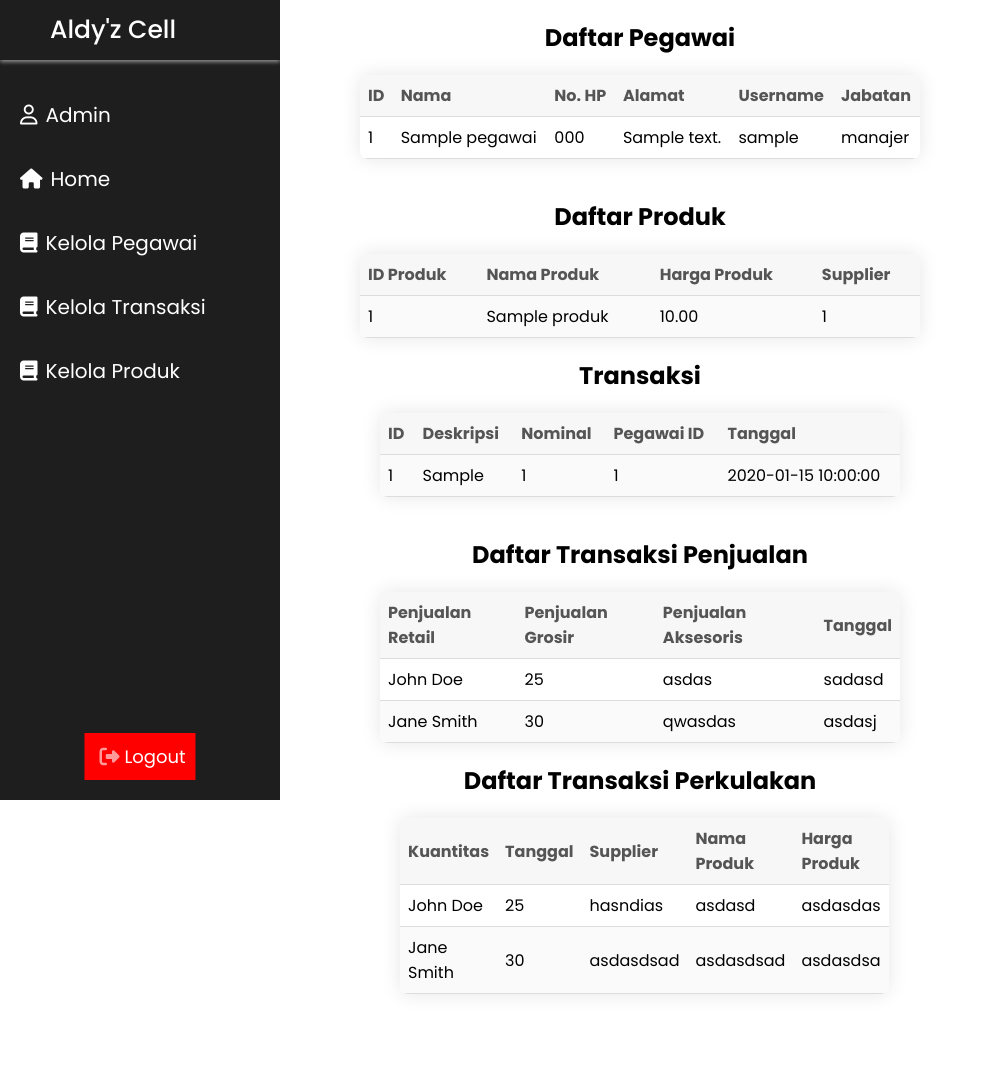
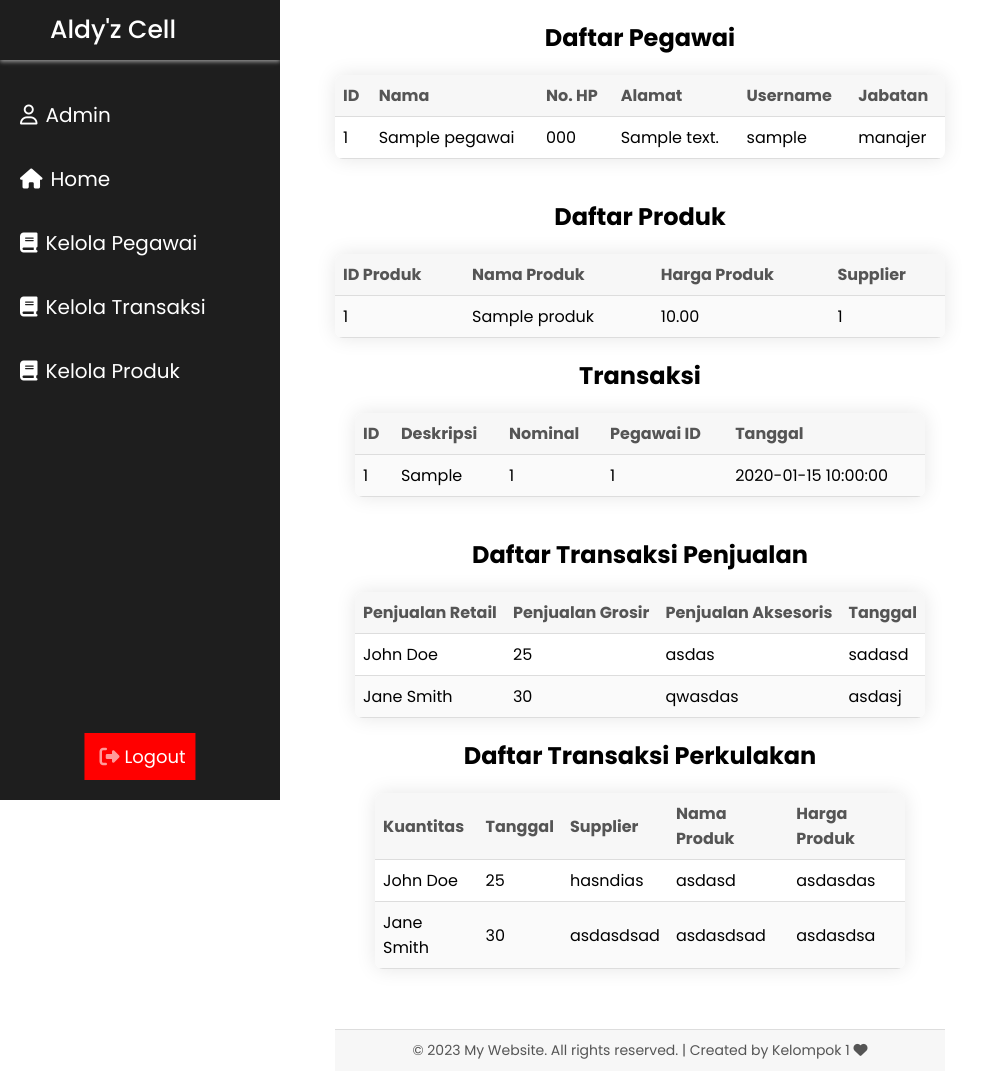
Before and after one commit to PBLHADAH/accounting_web, a PHP site: page /Index/index.php in a window 1280 px wide. Shown: the whole page, without its empty margins (0-1008 px from the left). Before the commit the page ends 994 px from the top, so only its background shows below. Run offline with PHP 8.4, Linux system fonts and the light colour scheme; tables that the repository leaves empty hold one stand-in row (values such as "Sample post").

Commit message:
update footer

```diff
--- a/Index/index.php
+++ b/Index/index.php
@@ -25,7 +25,7 @@
       font-family: 'Poppins', sans-serif;
     }
 
-    .main_box {}
+    /* .main_box {} */
 
     .main_box .sidebar_menu {
       position: fixed;
@@ -155,7 +155,7 @@
     /* css table */
     .container {
       text-align: center;
-      max-width: 600px;
+      max-width: 650px;
       margin: 0 auto;
       padding: 20px;
     }
@@ -194,6 +194,8 @@
       font-size: 24px;
       margin-bottom: 20px;
     }
+/* batas styling css */
+
 
 /* styling .logout-icon */
 #logout-btn {
@@ -220,6 +222,27 @@
 /* styling searching */
 /* kurang styling searching */
 /* batas styling searching */
+
+/* styling footer copyright */
+.copyright {
+          text-align: center;
+          font-size: 14px;
+          color: #555;
+          margin-top: 20px;
+          padding: 10px;
+          background-color: #f7f7f7;
+          border-top: 1px solid #ddd;
+        }
+
+        .copyright a {
+          color: #555;
+          text-decoration: none;
+        }
+
+        .copyright a:hover {
+          text-decoration: underline;
+        }
+/* batas footer */
  </style>
 
 </head>
@@ -241,7 +264,7 @@
       </div>
 
       <div class="menu">
-        <!-- icon -->
+        <!-- icon side bar kiri -->
         <ul>
           <li><i class="fa-regular fa-user"></i><a href="#">Admin</a></li>
           <li><i class="fa-solid fa-house"></i><a href="#">Home</a></li>
@@ -263,12 +286,6 @@
       </div>
     </div>
   </div>
-
-
-  <!-- Searching -->
-  <!-- kurang kodingan searching -->
-  <!-- batas searching -->
-
 
   <!-- Landing page  dan tabel -->
   <div class="container">
@@ -359,5 +376,13 @@
       </div>
     </div>
 
-</body>
+    <!-- footer -->
+    <footer>
+        <div class="copyright">
+            &copy; 2023 My Website. All rights reserved. | Created by <a href="#">Kelompok 1 <i class="fa-solid fa-heart"></i></a>
+        </div>
+    </footer>
+    <!-- batas footer -->
+
+  </body>
 </html>
```
